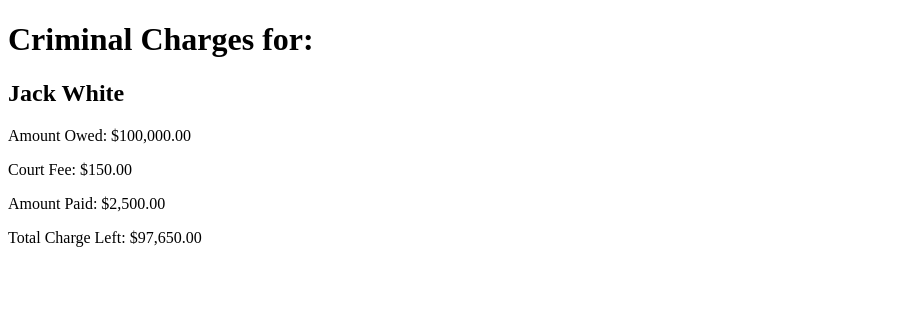
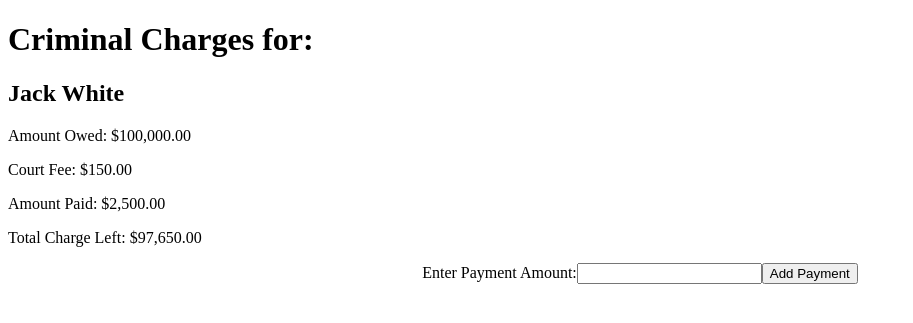
Before and after one commit to davidchiii/chimchar, a PHP site: page /payment.php in a window 1280 px wide. Shown: the part 56-379 px from the top of the page, without its empty margins (0-913 px from the left). Run offline with PHP 8.4, Linux system fonts and the light colour scheme; a user stored in the database is signed in; data comes from the database, SQL or seed files in the repository.

Commit message:
add payment button

```diff
--- a/City Jail Project/payment.php
+++ b/City Jail Project/payment.php
@@ -95,9 +95,27 @@ while($row = $result->fetch_assoc()) {
         echo "<p>Court Fee: $". number_format($court_fee, 2)."</p>";
         echo "<p>Amount Paid: $" . number_format($amount_paid, 2)."</p>";
         echo "<p>Total Charge Left: $" . number_format($total_charge, 2) . "</p>";
-    ?>
 
 
+    ?>
+    <form method="post" action="">
+        <label for="payment">Enter Payment Amount:</label>
+        <input type="number" step="0.01" id="payment" name="payment" required>
+        <button type="submit" name="submit">Add Payment</button>
+    </form>
 
+    <?php
+        if(isset($_POST['submit'])) {
+            $payment = $_POST['payment'];
+            $new_amount_paid = $amount_paid + $payment;
+            $sql = "UPDATE crime_charge SET amount_paid=$new_amount_paid WHERE crime_id IN (SELECT crime_id FROM crime WHERE criminal_id=$criminal_id)";
+            if($conn->query($sql)) {
+                header("Location: payment.php");
+                exit;
+            } else {
+                echo "Error updating record: " . $conn->error;
+            }
+        }
+    ?>
 </body>
 </html>
```
Also changed, not shown: City Jail Project/criminal_page.php (indentation only). Lines whose indentation alone changed are shown as unchanged.
